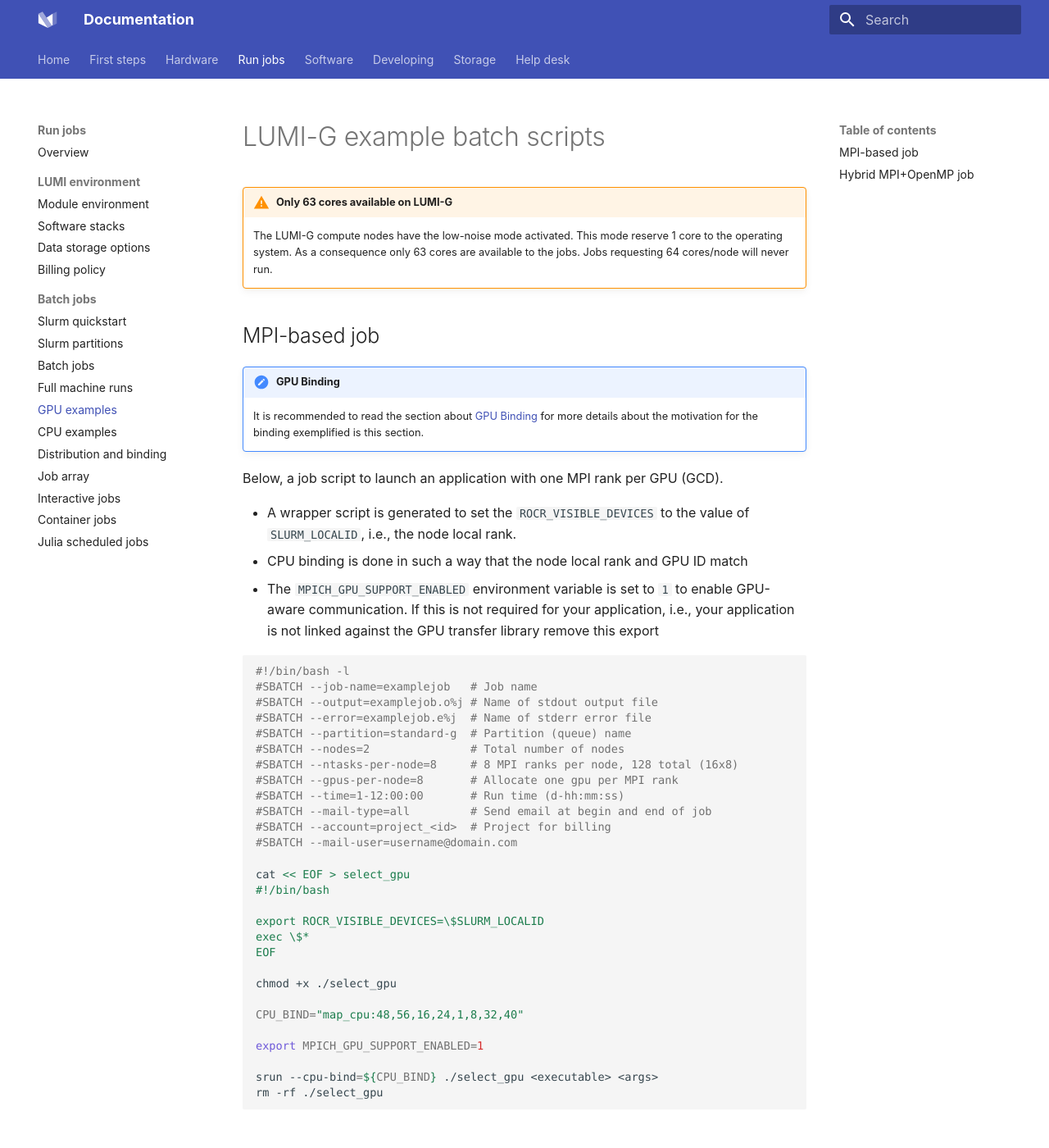
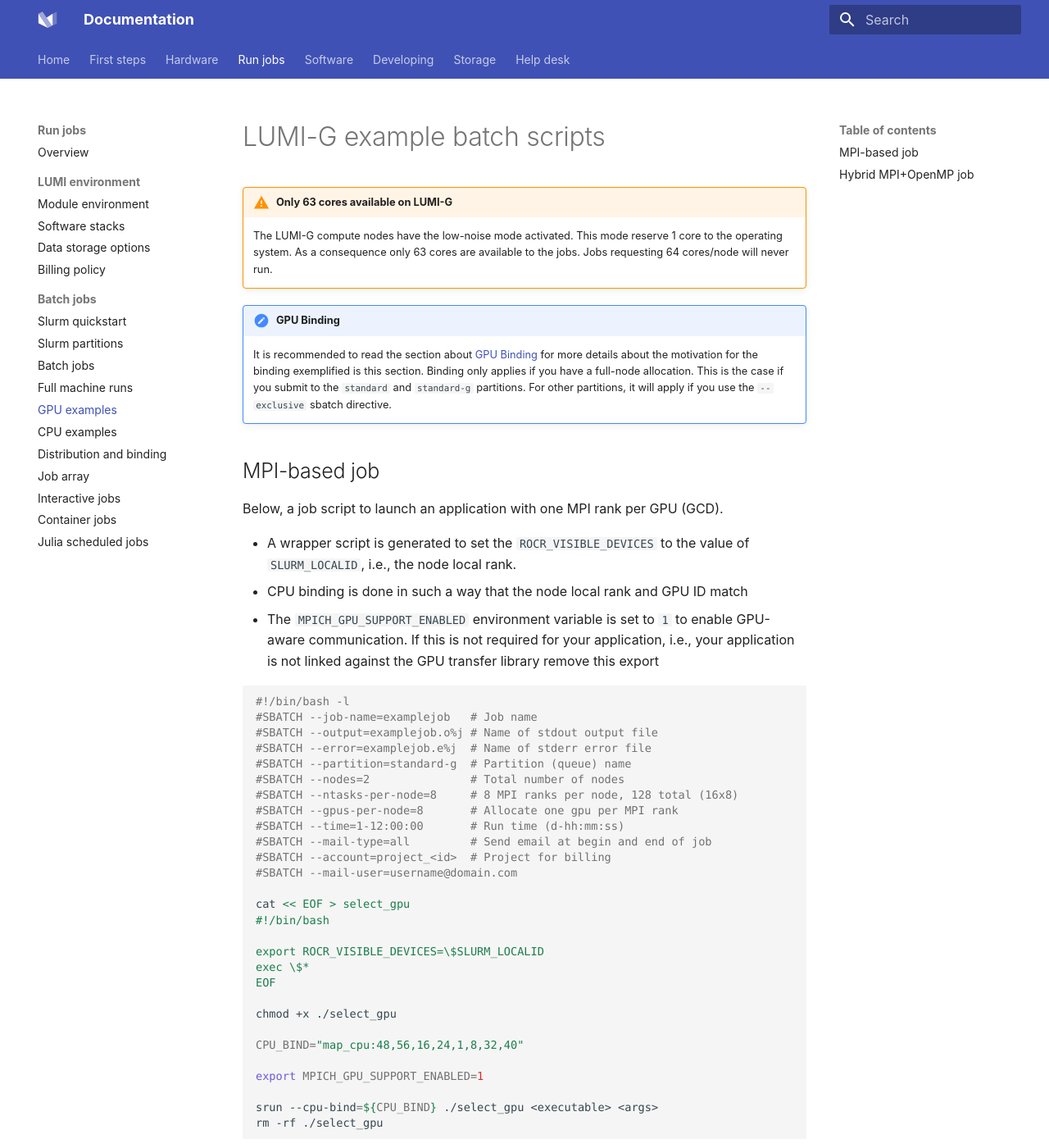
Before and after one commit to Lumi-supercomputer/lumi-userguide, an MkDocs documentation site: the page built from docs/runjobs/scheduled-jobs/lumig-job.md, in a window 1280 px wide and 1400 px high. Shown: the whole window at 82% size. Built offline with MkDocs 1.6.1 and Material for MkDocs 9.7.7, drawn with Linux system fonts in a browser that asks for light colours; some of the changed text lies outside the part shown.

Commit message:
Binding only for full-node allcations

```diff
--- a/docs/runjobs/scheduled-jobs/lumig-job.md
+++ b/docs/runjobs/scheduled-jobs/lumig-job.md
@@ -8,13 +8,16 @@
     reserve 1 core to the operating system. As a consequence only 63 cores
     are available to the jobs. Jobs requesting 64 cores/node will never run.
 
-## MPI-based job
-
 !!! note "GPU Binding"
 
     It is recommended to read the section about [GPU Binding][gpu-binding] for
     more details about the motivation for the binding exemplified is this
-    section.
+    section. Binding only applies if you have a full-node allocation. This is
+    the case if you submit to the `standard` and `standard-g` partitions. For
+    other partitions, it will apply if you use the `--exclusive` sbatch
+    directive.
+
+## MPI-based job
 
 Below, a job script to launch an application with one MPI rank per GPU (GCD).
 
```
Also changed, not shown: other parts of docs/runjobs/scheduled-jobs/lumig-job.md (+0 -6 lines), docs/runjobs/scheduled-jobs/distribution-binding.md (+7 -0 lines).
